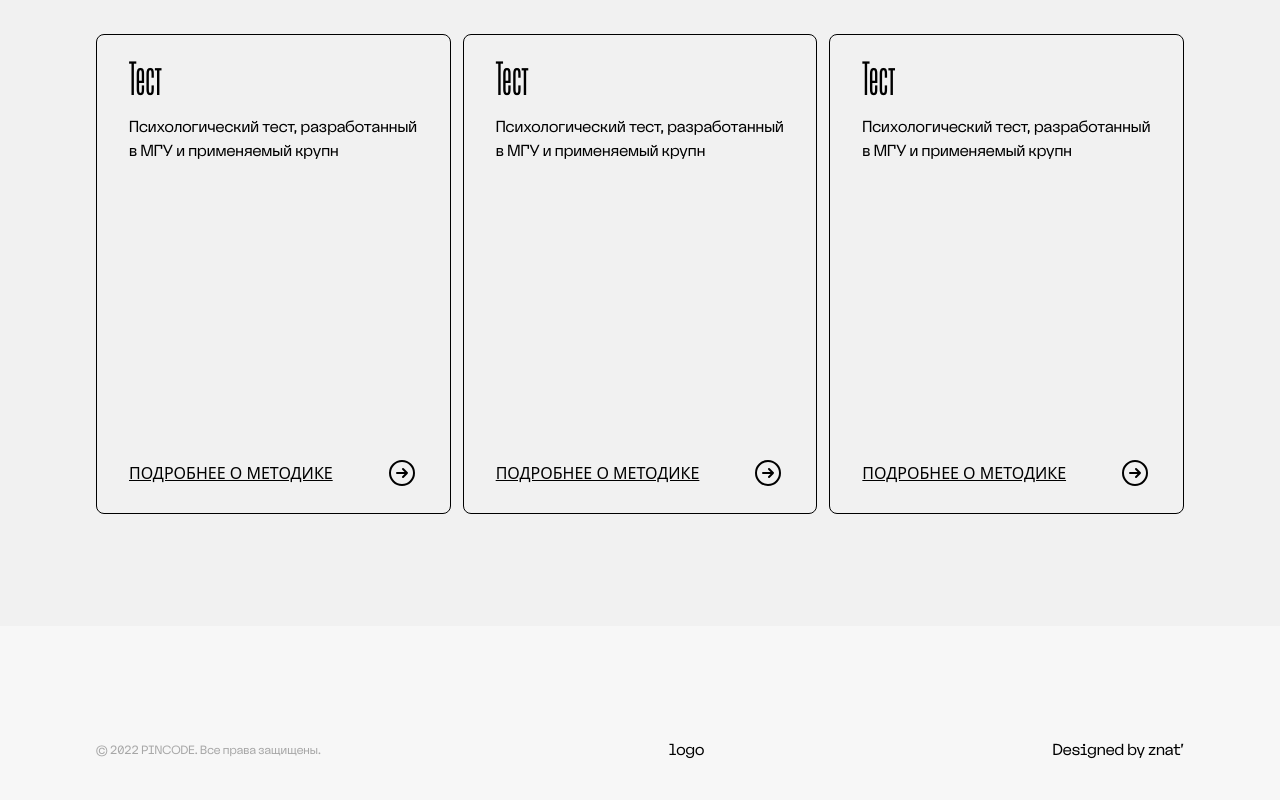
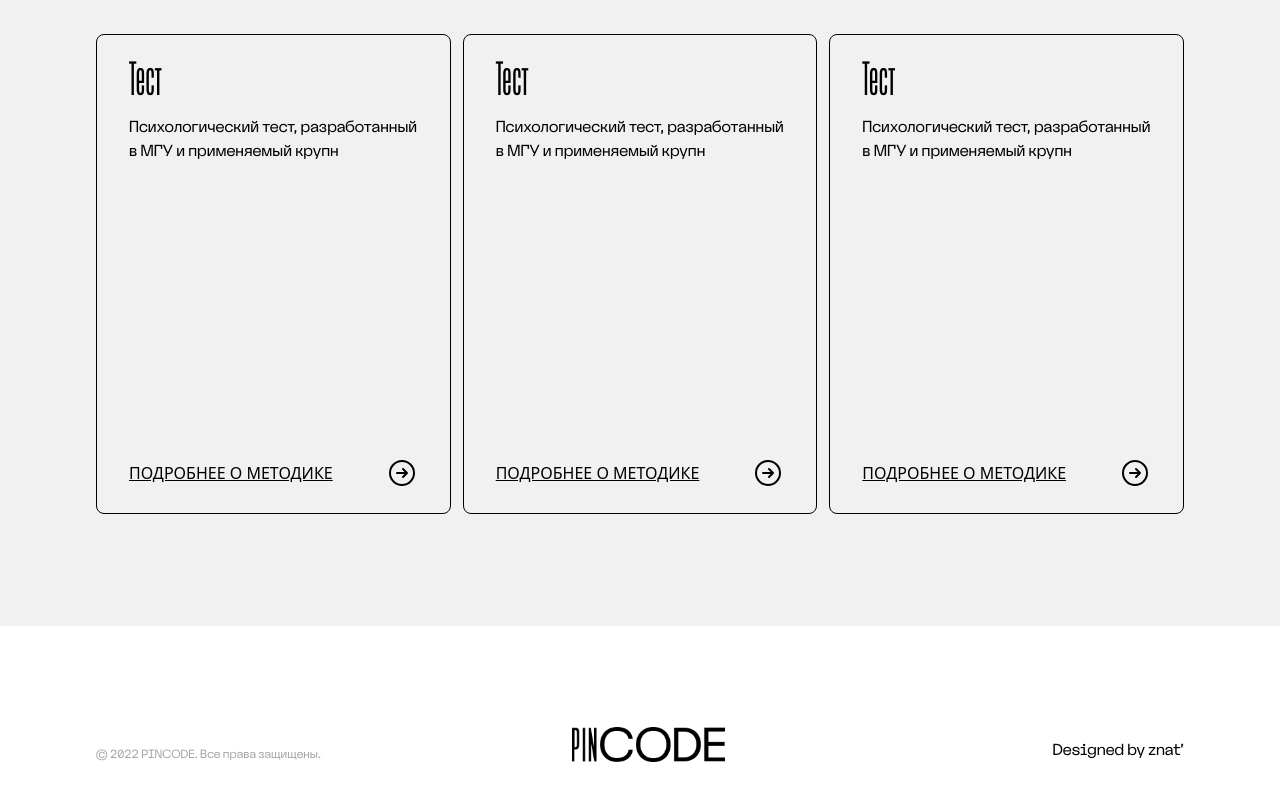
Before and after one commit to ltwmori/website, a React (Vite) app: page / in a window 1280 px wide. Shown: the part 846-1646 px from the top of the page. Built offline with nearby package versions, Linux system fonts and the light colour scheme.

Commit message:
fix: logo

```diff
--- a/src/layout/Footer/index.tsx
+++ b/src/layout/Footer/index.tsx
@@ -1,13 +1,15 @@
 import React from 'react'
-
+import logo from '../../../assets/logo.png'
 const Footer = () => {
   return (
-    <footer className="flex items-end lg:pb-14 pl-14 pr-14 lg:pl-24 lg:pr-24 mt-auto h-24 lg:h-48 bg-footerGray font-nagelRegular">
-      <div className="flex items-center justify-between w-full">
+    <footer className="flex items-end lg:pb-14 pl-14 pr-14 lg:pl-24 lg:pr-24 mt-auto h-24 lg:h-48 bg-white font-nagelRegular">
+      <div className="flex items-end justify-between w-full">
         <p className="text-grey1 text-xs">
           © 2022 PINCODE. Все права защищены.
         </p>
-        <div>logo</div>
+        <div>
+          <img src={logo} className='object-contain w-2/3'></img>
+        </div>
         <p>Designed by znat'</p>
       </div>
     </footer>
```
Also changed, not shown: assets/logo.png (added).
